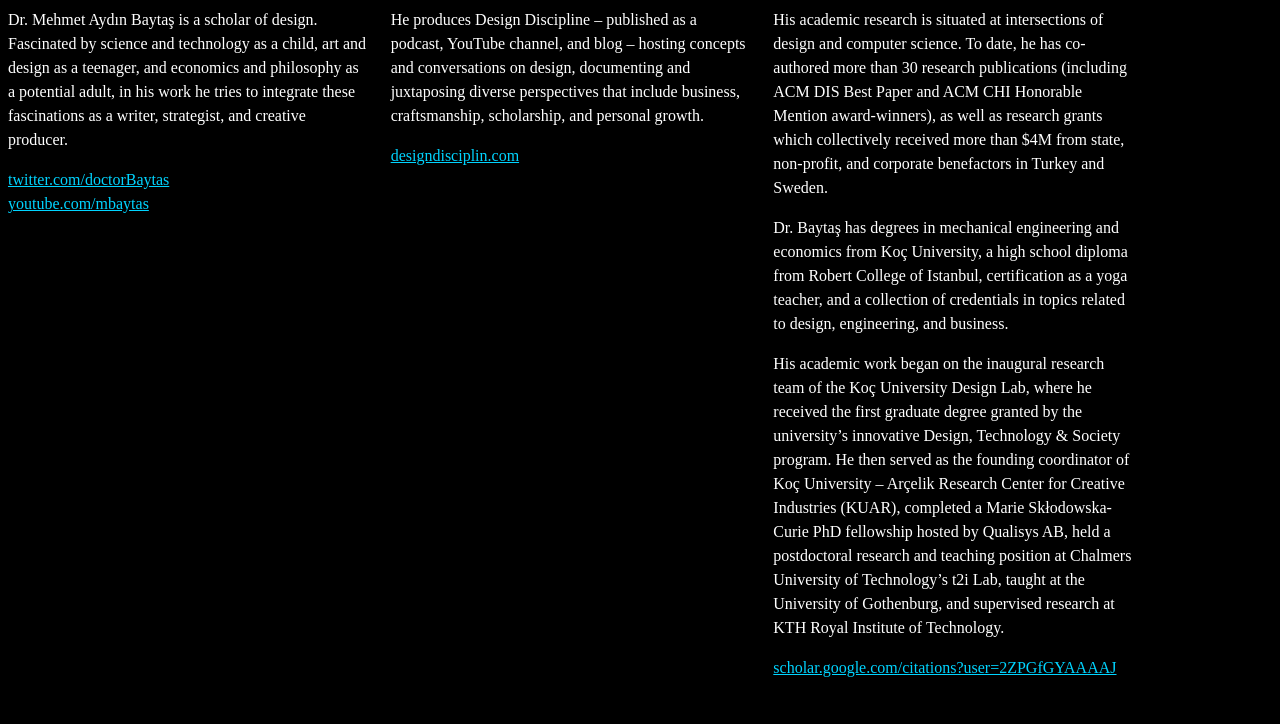
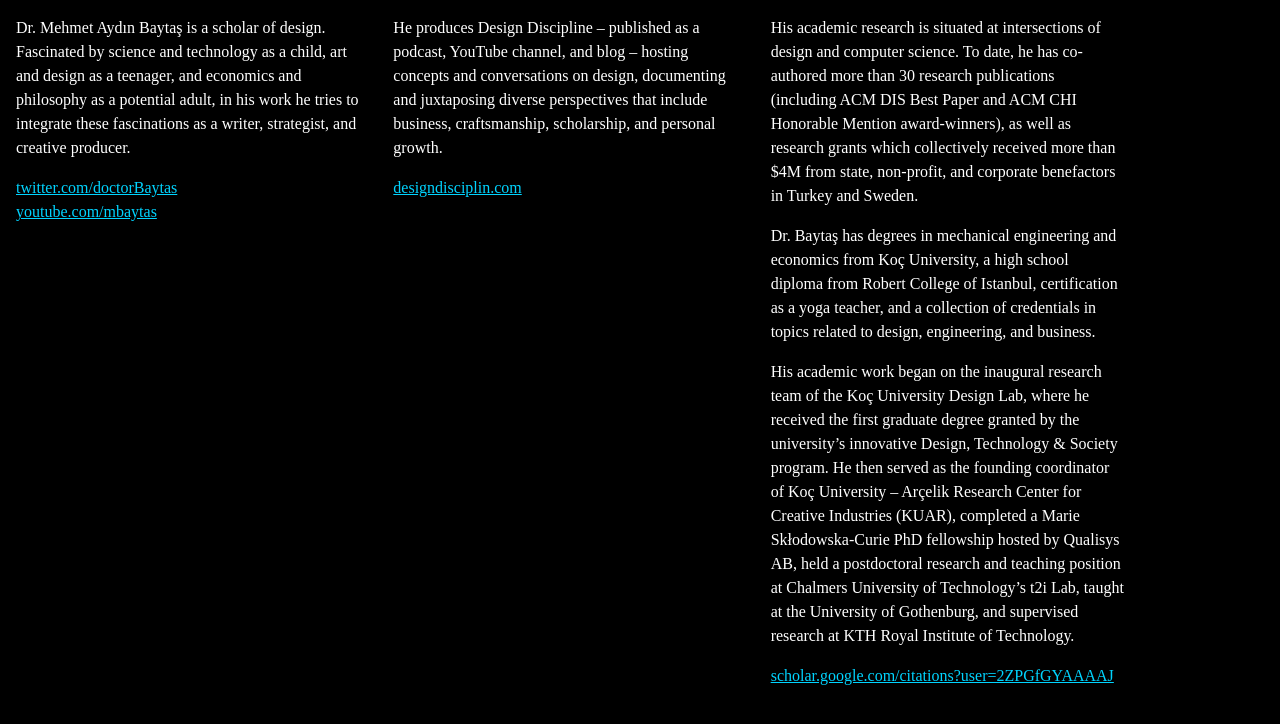
Before and after one commit to l77l77/mbaytas.github.io, a Jekyll site: the page built from README.md, in a window 1280 px wide. Shown: the top 724 px of the page. Built offline with Jekyll 4.4.1, drawn with Linux system fonts in a browser that asks for light colours; some web fonts are replaced; our own code applies the rules of GitHub Pages for plain Markdown files; comment, search, counter and statistics services are not loaded.

Commit message:
Update default.html

```diff
--- a/_layouts/default.html
+++ b/_layouts/default.html
@@ -43,7 +43,7 @@
 
   </head>
   <body>
-    <div class="container markdown-body p-2">
+    <div class="container markdown-body p-3">
 
       {{ content }}
 
```
